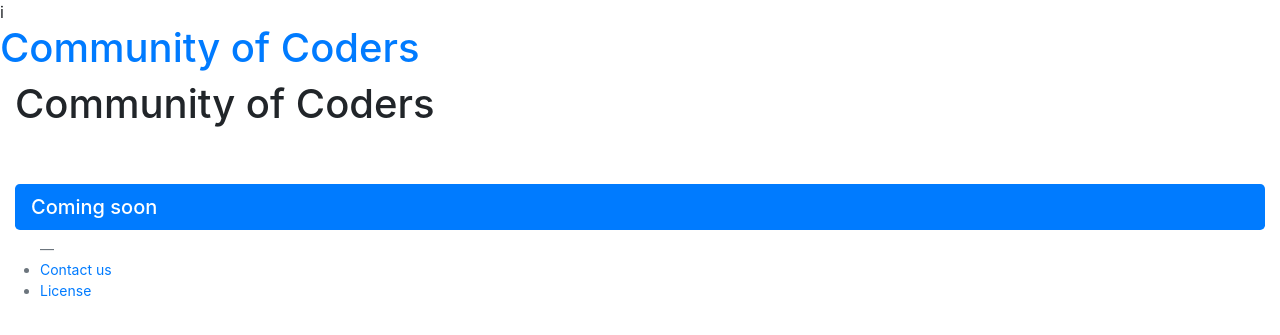
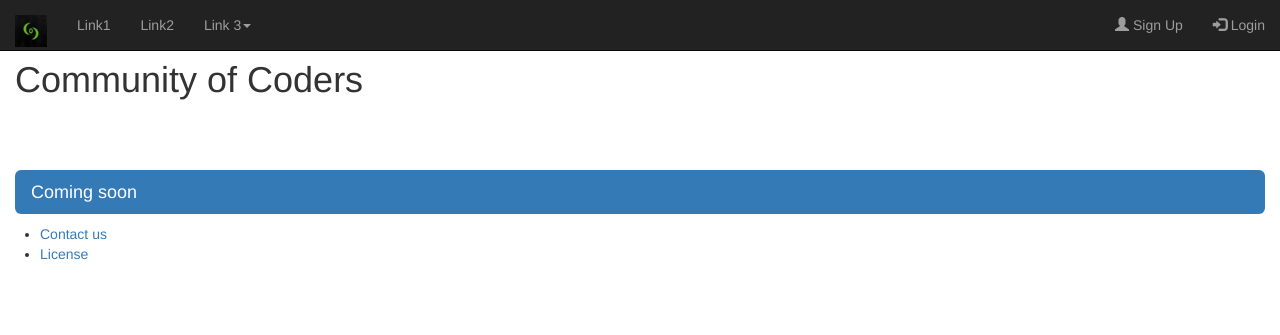
Before and after one commit to AmeyaDaddikar/COC_WEBSITE, a Flask app: page / in a window 1280 px wide. Shown: the top 335 px of the page. Run offline with Flask 2, Linux system fonts and the light colour scheme; some libraries are stand-ins or nearby versions.

Commit message:
Some changes to base

```diff
--- a/app/routes.py
+++ b/app/routes.py
@@ -1,5 +1,7 @@
 from flask import render_template, request, flash, redirect, url_for, make_response, session, jsonify
 from . import app
+
+
 
 
 @app.route('/', methods=['GET', 'POST'])
--- a/app/templates/base.html
+++ b/app/templates/base.html
@@ -7,6 +7,15 @@
 			{% endif %}
 			Community Of Coders
 		</title>
+
+		<!-- Latest compiled and minified CSS -->
+        <link rel="stylesheet" href="https://maxcdn.bootstrapcdn.com/bootstrap/3.3.7/css/bootstrap.min.css">
+
+        <!-- jQuery library -->
+        <script src="https://ajax.googleapis.com/ajax/libs/jquery/3.3.1/jquery.min.js"></script>
+
+        <!-- Latest compiled JavaScript -->
+        <script src="https://maxcdn.bootstrapcdn.com/bootstrap/3.3.7/js/bootstrap.min.js"></script>
 
 		<meta charset="utf-8">
 		<meta name="viewport" content="width=device-width, initial-scale=1">
@@ -47,10 +56,33 @@
 
 	<body>
 		<!-- HEADER -->
+
+		 <nav class="navbar navbar-inverse navbar-fixed-top">
+            <div class="container-fluid">
+                <div class="navbar-header">
+                     <a class="navbar-brand" href="index" data-toggle="tooltip" title="GO to COC Homepage"><img src="{{ url_for( "static" , filename="assets/images/2.png") }}"></a>
+                </div>
+                <ul class="nav navbar-nav">
+                    <li><a href="#">Link1</a></li>
+                    <li><a href="#">Link2</a></li>
+                    <li class="dropdown"><a class="dropdown-toggle" data-toggle="dropdown" href="#"> Link 3<span class="caret"></span></a>
+                        <ul class="dropdown-menu">
+                            <li><a href="#">Link 3.1</a></li>
+                            <li><a href="#">Link 3.2</a></li>
+                            <li><a href="#">Link 3.3</a></li>
+                        </ul>
+                    </li>
+                </ul>
+                <ul class="nav navbar-nav navbar-right">
+                    <li><a href="#"><span class="glyphicon glyphicon-user"></span> Sign Up</a></li>
+                    <li><a href="#"><span class="glyphicon glyphicon-log-in"></span> Login</a></li>
+                </ul>
+            </div>
+        </nav>
+
 		<header class="row">
 			<div class="col-md-6">
 				<h1>
-					<a id="logo" href="/" data-toggle="tooltip" title="Go to COC homepage">Community of Coders</a>
 				</h1>
 			</div>
 		</header>
--- a/dependencies.txt
+++ b/dependencies.txt
@@ -5,7 +5,6 @@ Flask-WTF==0.14.2
 itsdangerous==0.24
 Jinja2==2.10
 MarkupSafe==1.0
-pkg-resources==0.0.0
 SQLAlchemy==1.2.8
 Werkzeug==0.14.1
 WTForms==2.2
```
Also changed, not shown: app/static/assets/images/2.png (added).
